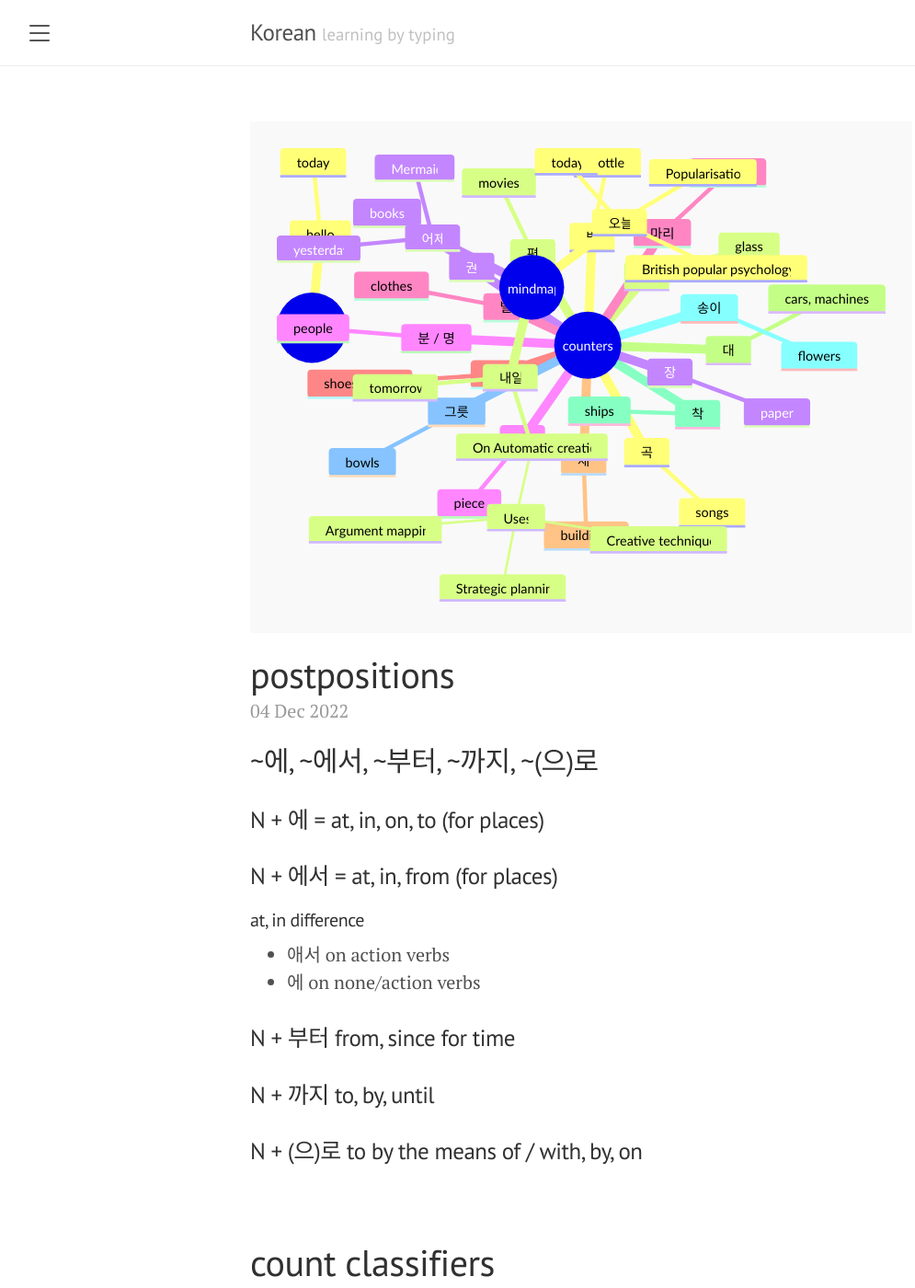
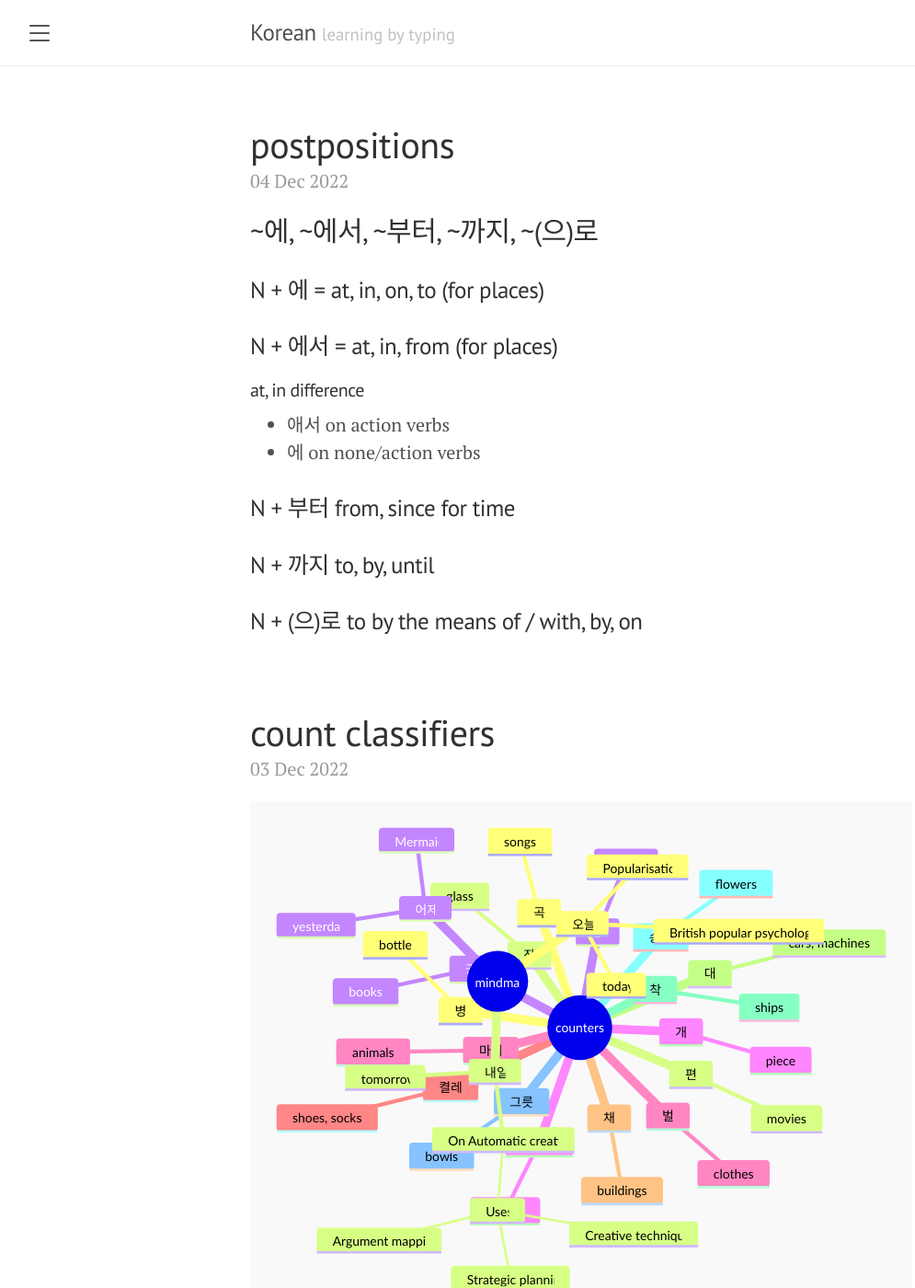
Before and after one commit to MiaHub/Korean, a Jekyll site: the page built from index.html, in a window 1280 px wide and 1400 px high. Shown: the whole window at 92% size, without its empty margins (8-1003 px from the left). Built offline with Jekyll 4.4.1, drawn with Linux system fonts in a browser that asks for light colours; the list of posts is cut into pages by our own code.

Commit message:
Update index.html

```diff
--- a/index.html
+++ b/index.html
@@ -2,13 +2,6 @@
 layout: default
 title: Home
 ---
-
-  <pre class="mermaid">
-  mindmap
-    root((mindmap))
-      hello
-        today
-  </pre>
 
 <div class="posts">
   {% for post in paginator.posts %}
```
